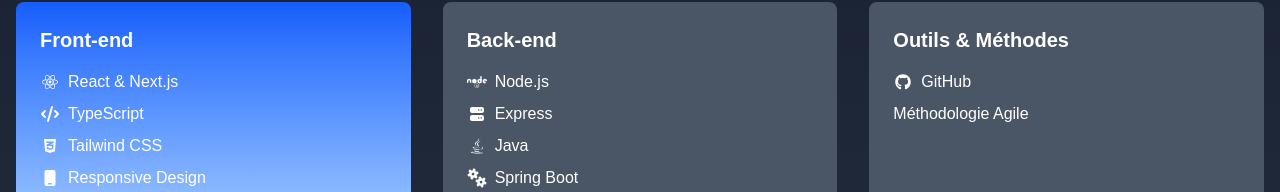
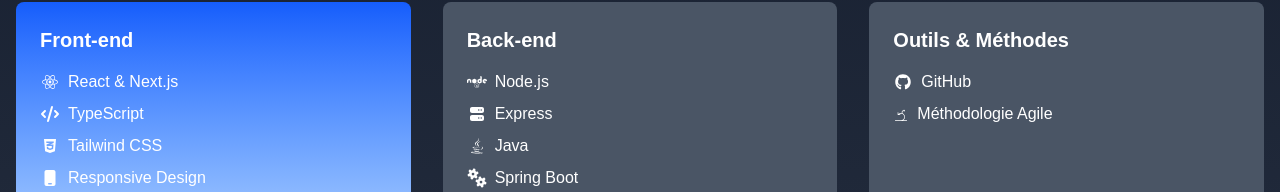
Before and after one commit to DwoDwoS/Portfolio-v.2, a Next.js app in the folder portfolio/: page / in a window 1280 px wide. Shown: the part 572-764 px from the top of the page. Built offline with nearby package versions, Linux system fonts and the light colour scheme.

Commit message:
add: agile logo to techskills

```diff
--- a/portfolio/components/TechSkills.tsx
+++ b/portfolio/components/TechSkills.tsx
@@ -63,7 +63,8 @@
               <li className="flex items-center gap-2">
                 <FontAwesomeIcon icon={faGithub} height={16} />
                 GitHub</li>
-              <li>Méthodologie Agile</li>
+              <li><img src="agile-svgrepo-com.svg" alt="Agile" className="inline h-4 w-4 mr-2"/>
+                Méthodologie Agile</li>
             </ul>
           </div>
         </div>
```
Also changed, not shown: portfolio/public/agile-svgrepo-com.svg (added).
